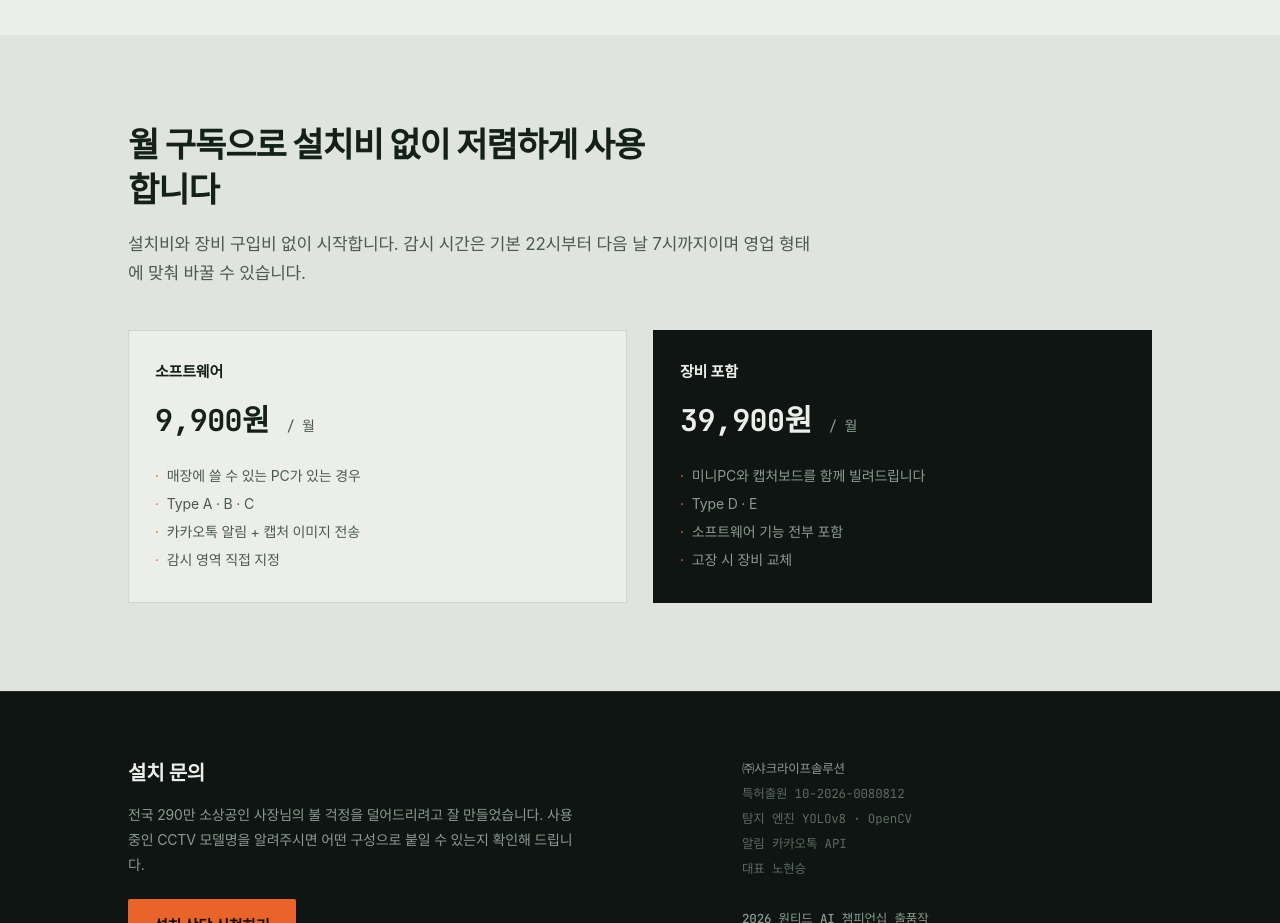
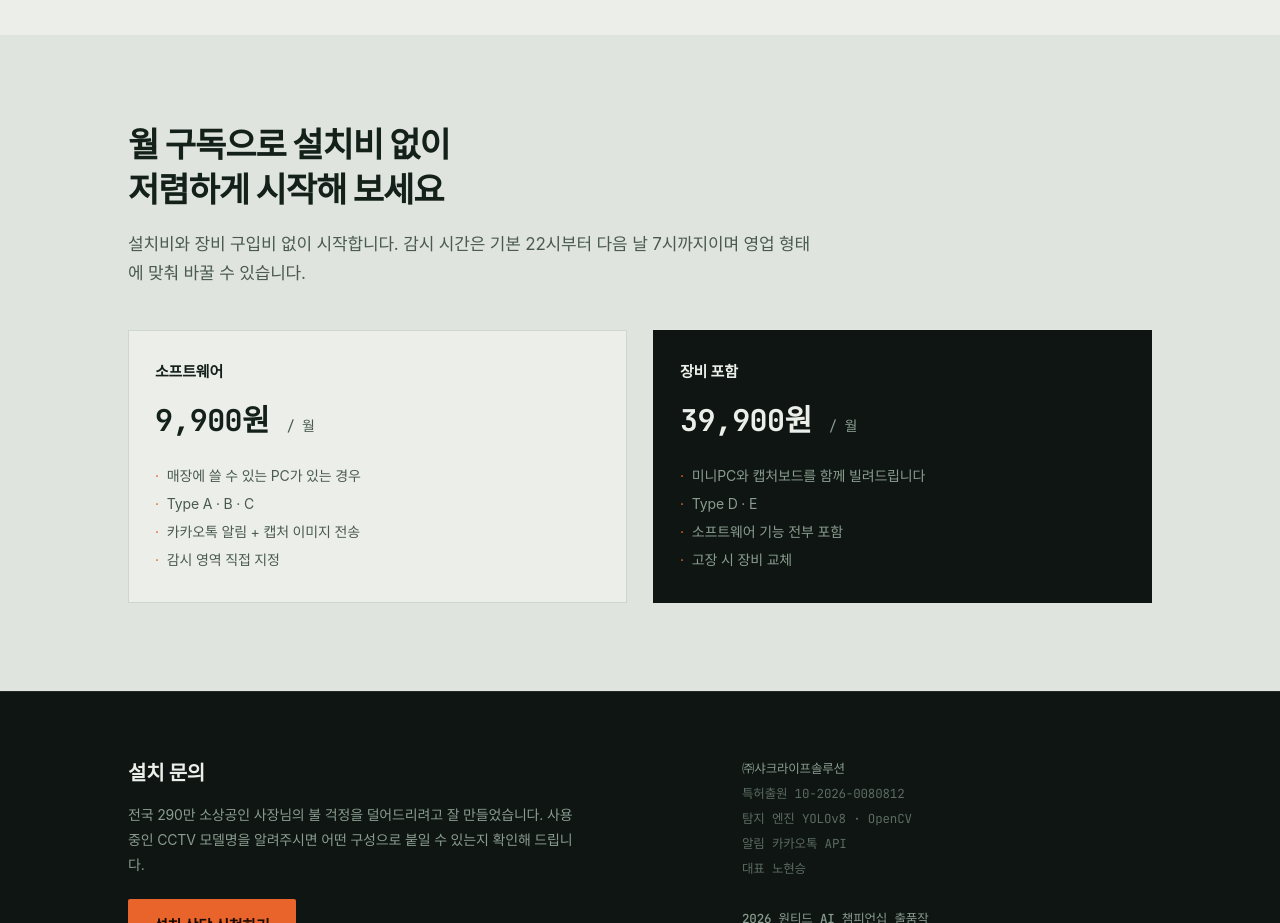
Before and after one commit to rohshark-77/ai-fire-watcher, a plain HTML site: page index.html in a window 1280 px wide. Shown: the part 5060-5983 px from the top of the page. Drawn offline with Linux system fonts and the light colour scheme; a web font is replaced by a local one.

Commit message:
Update subscription message in index.html

```diff
--- a/index.html
+++ b/index.html
@@ -562,7 +562,7 @@ footer p{font-size:14px;line-height:1.8;max-width:52ch}
 
 <section class="sec-light-2" id="price">
   <div class="wrap">
-    <h2>월 구독으로 설치비 없이 저렴하게 사용합니다</h2>
+    <h2>월 구독으로 설치비 없이 <br> 저렴하게 시작해 보세요 </h2>
     <p class="lede">설치비와 장비 구입비 없이 시작합니다. 감시 시간은 기본 22시부터 다음 날 7시까지이며 영업 형태에 맞춰 바꿀 수 있습니다.</p>
 
     <div class="prices">
```
